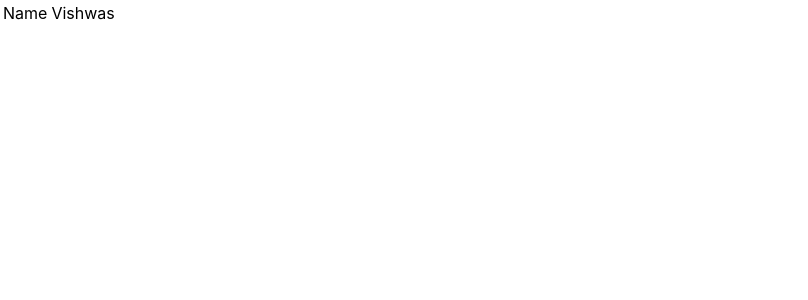
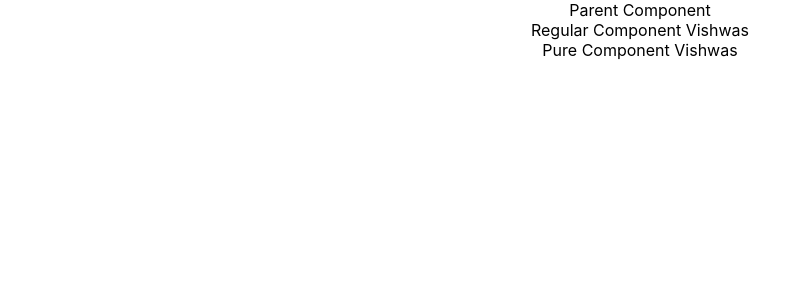
Before and after one commit to meuzishun/react-video, a React (Create React App) app: page / in a window 1280 px wide. Shown: the top 300 px of the page, without its empty margins (0-808 px from the left). Built offline with nearby package versions, Linux system fonts and the light colour scheme.

Commit message:
End of video 26
Pure components only rerender when props or state change. Helpful when seeking better performance but not usually necessary. Children should also be pure and never mutate the state; return a new one.

```diff
--- a/src/App.js
+++ b/src/App.js
@@ -1,14 +1,13 @@
 import React, { Component, Fragment } from 'react';
 import './App.css';
-import FragmentDemo from './components/FragmentDemo';
-import Table from './components/Table';
+import ParentComp from './components/ParentComp';
+import PureComp from './components/PureComp';
 
 class App extends Component {
   render() {
     return (
       <div className='App'>
-        {/* <FragmentDemo /> */}
-        <Table />
+        <ParentComp />
       </div>
     );
   }
--- /dev/null
+++ b/src/components/ParentComp.js
@@ -0,0 +1,36 @@
+import React, { Component, PureComponent } from 'react';
+import PureComp from './PureComp';
+import RegComp from './RegComp';
+
+class ParentComp extends PureComponent {
+  constructor(props) {
+    super(props);
+
+    this.state = {
+      name: 'Vishwas',
+    };
+  }
+
+  componentDidMount() {
+    setInterval(() => {
+      this.setState({
+        name: 'Vishwas',
+      });
+    }, 2000);
+  }
+
+  render() {
+    console.log(
+      '***************************Parent Comp render***********************'
+    );
+    return (
+      <div>
+        Parent Component
+        <RegComp name={this.state.name}></RegComp>
+        <PureComp name={this.state.name}></PureComp>
+      </div>
+    );
+  }
+}
+
+export default ParentComp;
--- /dev/null
+++ b/src/components/PureComp.js
@@ -0,0 +1,10 @@
+import React, { PureComponent } from 'react';
+
+class PureComp extends PureComponent {
+  render() {
+    console.log('Pure Comp render');
+    return <div>Pure Component {this.props.name}</div>;
+  }
+}
+
+export default PureComp;
--- /dev/null
+++ b/src/components/RegComp.js
@@ -0,0 +1,10 @@
+import React, { Component } from 'react';
+
+class RegComp extends Component {
+  render() {
+    console.log('Reg Comp render');
+    return <div>Regular Component {this.props.name}</div>;
+  }
+}
+
+export default RegComp;
```
